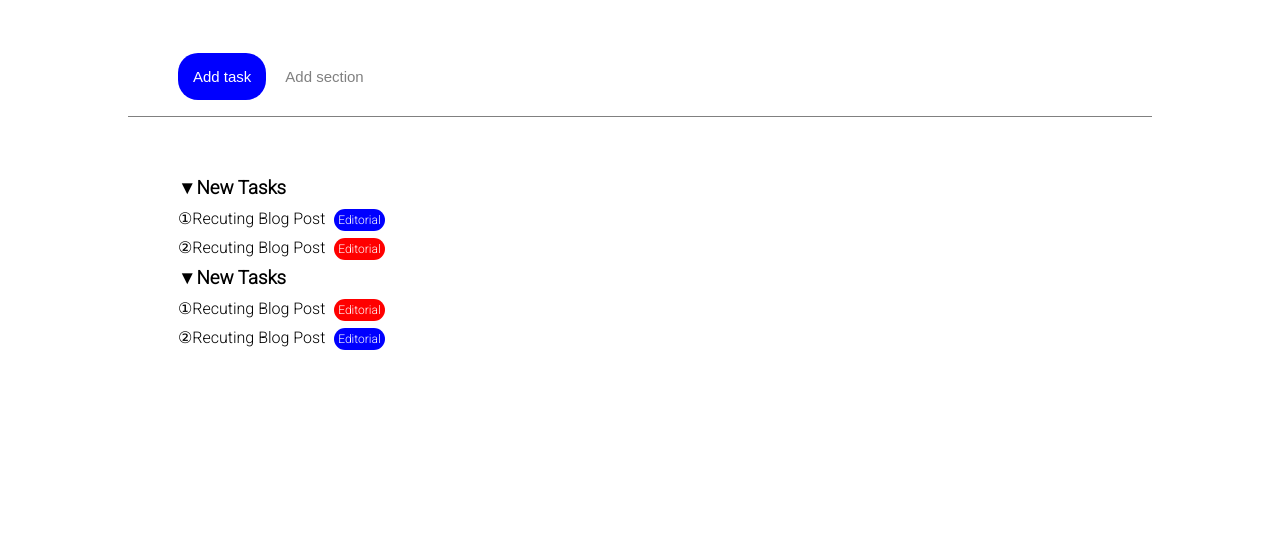
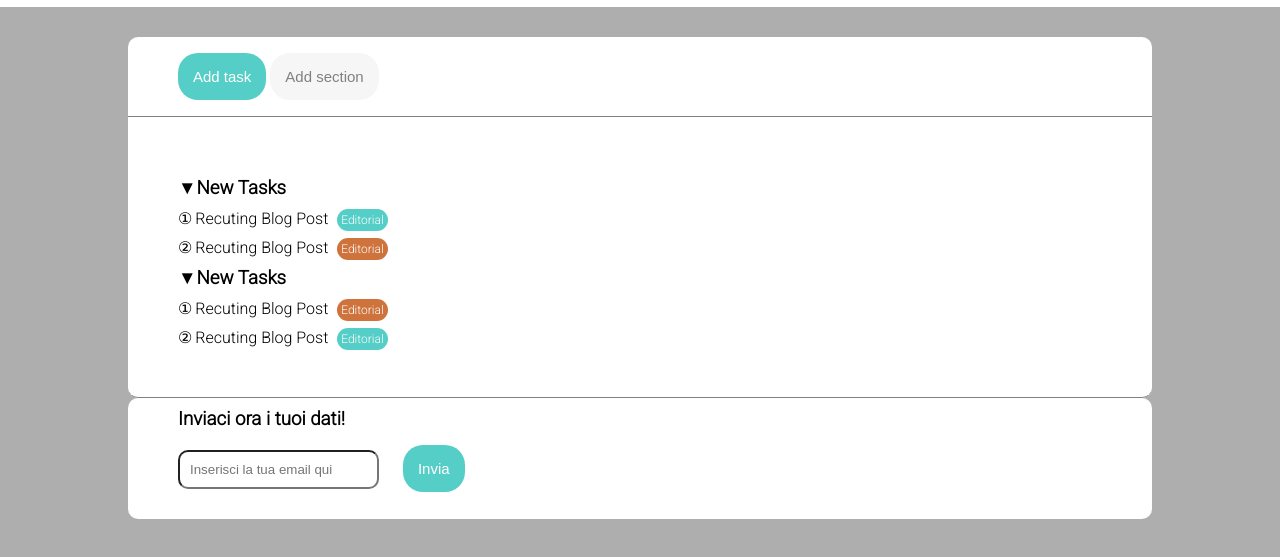
Before and after one commit to edoardomalfatto/html-css-toboolist, a plain HTML site: page index.html in a window 1280 px wide. Shown: the part 63-620 px from the top of the page. Drawn offline with Linux system fonts and the light colour scheme.

Commit message:
Aggiunto Footer con Form, Piccole correzioni grafiche

```diff
--- a/css/master.css
+++ b/css/master.css
@@ -6,6 +6,7 @@
 
 body{
   font-family: 'Roboto', sans-serif;
+  background-color: rgba(103, 103, 103, 0.53);
 
 }
 
@@ -29,7 +30,7 @@ header{
 
 .container{
   width: 80%;
-  margin:auto;
+  margin:0 auto;
   background-color: white;
   border-radius: 10px;
 }
@@ -37,7 +38,6 @@ header{
 .top{
   height:80px;
   line-height: 80px;
-
   border-bottom: solid 1px grey;
 }
 
@@ -51,18 +51,20 @@ header{
 
 .button1{
  color: white;
- background-color: blue;
+ background-color: rgba(29, 190, 180, 0.75);
   margin-left: 50px;
 }
 
 .button2{
  color: grey;
- background-color: transparent;
+ background-color: rgba(84, 84, 84, 0.05);
 }
 
 .bottom{
   padding:50px 50px;
   background-color: white;
+  border-bottom: solid 1px grey;
+  border-radius: 0 0 10px 10px;
 }
 
 ul{
@@ -78,6 +80,10 @@ li h3:before{
   content: '\25BC';
   }
 
+.text{
+  margin-right: 3px;
+}
+
 .btn{
   color:white;
   border-radius: 20px;
@@ -87,9 +93,28 @@ li h3:before{
 }
 
 .color1{
-  background-color: blue;
+  background-color: rgba(29, 190, 180, 0.75);
 }
 
 .color2{
-  background-color: red;
+  background-color: rgba(198, 87, 22, 0.83);
 }
+
+#email{
+  margin-right: 20px;
+  margin-left: 50px;
+  margin-top: 20px;
+  margin-bottom: 30px;
+  padding: 10px;
+  border-radius: 10px;
+}
+
+footer h3{
+  margin-left:50px;
+  padding-top: 10px;
+}
+
+.button3{
+  color: white;
+  background-color: rgba(29, 190, 180, 0.75);
+}
--- a/index.html
+++ b/index.html
@@ -33,11 +33,11 @@
               <h3>New Tasks</h3>
               <ul>
 
-                <li><span class="text">&#9312;Recuting Blog Post</span>
+                <li><span class="text">&#9312;</span>Recuting Blog Post</span>
                   <span class="btn color1">Editorial</span>
                 </li>
 
-                <li><span>&#9313;Recuting Blog Post</span>
+                <li><span class="text">&#9313;</span>Recuting Blog Post</span>
                   <span class="btn color2">Editorial</span>
                 </li>
 
@@ -47,24 +47,35 @@
               <h3>New Tasks</h3>
               <ul>
 
-                <li><span class="text">&#9312;Recuting Blog Post</span>
+                <li><span class="text">&#9312;</span><span>Recuting Blog Post</span>
                   <span class="btn color2">Editorial</span>
                 </li>
 
-                <li><span>&#9313;Recuting Blog Post</span>
+                <li><span class="text">&#9313;</span>Recuting Blog Post</span>
                   <span class="btn color1">Editorial</span>
                 </li>
-
-
-
               </ul>
             </li>
           </ul>
         </div>
         <!-- fine bottom -->
       </div>
-
     </main>
     <!-- fine main -->
+    <!-- inizio footer -->
+    <footer>
+      <div class="container">
+        <h3>Inviaci ora i tuoi dati!</h3>
+        <form class="footer_form" action="index.html" method="post">
+          <input id="email" type="email" placeholder="Inserisci la tua email qui" required>
+          <button class="button button3"type="button" name="button">Invia</button>
+        </form>
+
+      </div>
+    </footer>
+
+
+
+
   </body>
 </html>
```
